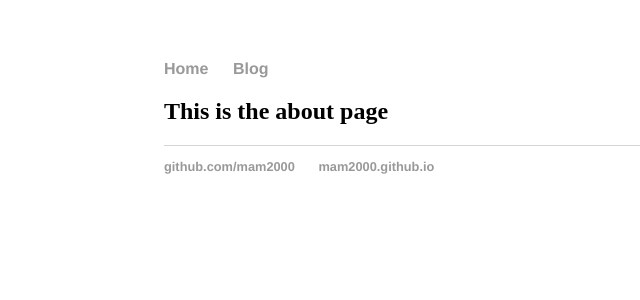
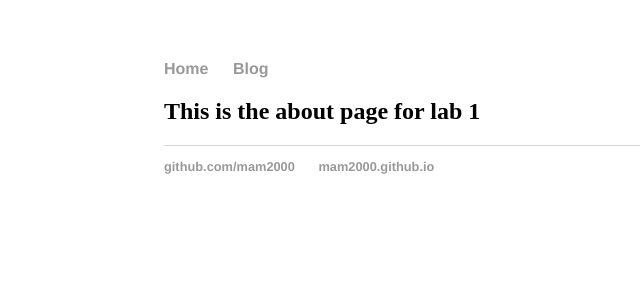
Before and after one commit to mam2000/mam2000.github.io, a Jekyll site: the page about/index.html, which Jekyll copies as it is, in a window 1280 px wide. Shown: the top 300 px of the page, without its empty margins (28-668 px from the left). Built offline with Jekyll 4.4.1, drawn with Linux system fonts in a browser that asks for light colours.

Commit message:
Update index.html

```diff
--- a/about/index.html
+++ b/about/index.html
@@ -14,7 +14,7 @@
     </nav>
     <div class="container">
 
-      <h2>This is the about page</h2>
+      <h2>This is the about page for lab 1</h2>
 
     </div>
     <footer>
```
